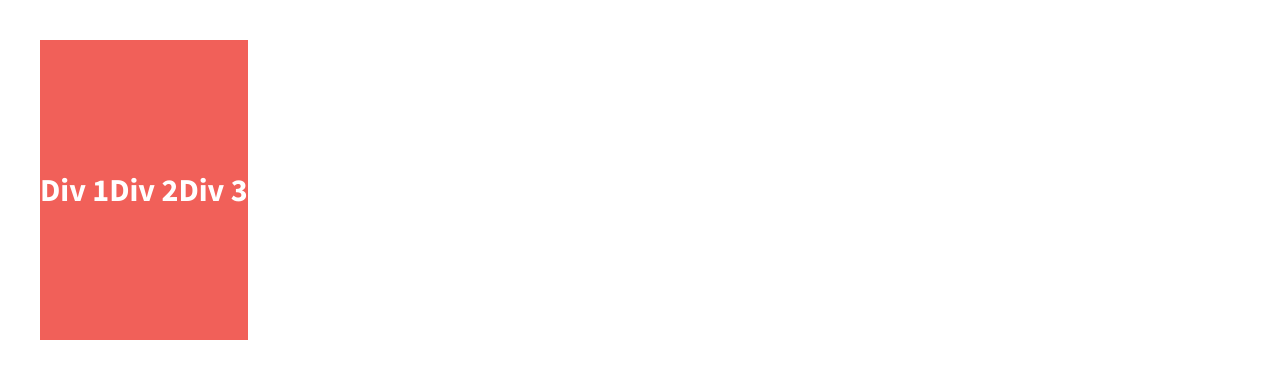
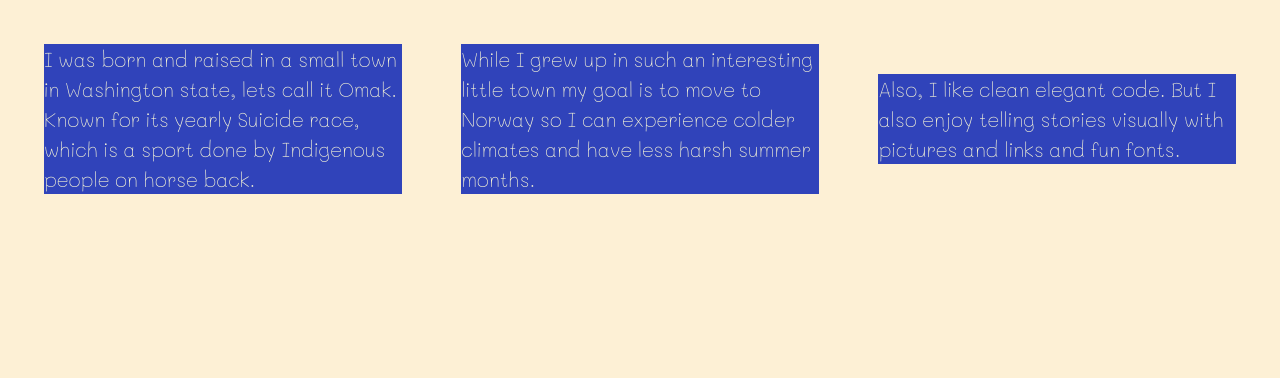
Before and after one commit to lokisonoflaufey/fun-with-flexbox-2, a plain HTML site: page index.html in a window 1280 px wide. Drawn offline with nearby package versions, Linux system fonts and the light colour scheme.

Commit message:
added some customizations and personalizations

```diff
--- a/css/main.css
+++ b/css/main.css
@@ -97,31 +97,36 @@ textarea {
 
 
 html {
-  background-color: #fff;
+  background-color: #fdf0d5;
   height: 100%;
+  width: 100%;
 }
 
 body {
-  font-family: 'Source Sans Pro', sans-serif;
-  padding: 2em;
-  font-size: 1.25em;
+  font-family: 'Mali', cursive;
+  padding: 2.75em;
+  font-size: 1em;
   height: 100%;
+  font-weight: 300;
 }
 
 .wrapper {
   display: flex;
-  font-weight: 700;
+  flex-flow: row wrap;
+  justify-content: space-between;
+  align-items: center;
 }
 
 .div-1, .div-2, .div-3 {
   display: flex;
   justify-content: center;
   align-items: center;
-  color: #fff;
+  color: rgb(250, 248, 215);
   line-height: 1.5em;
-  font-size: 1.6em;
-  background-color: #f16059;
-  height: 300px;
+  font-size: 1.25em;
+  background-color: #3043ba;
+  height: auto;
+  width: 30%;
 }
 
 
--- a/index.html
+++ b/index.html
@@ -3,7 +3,7 @@
     <head>
         <meta charset="utf-8">
         <meta http-equiv="x-ua-compatible" content="ie=edge">
-        <title>Make me into a grid!</title>
+        <title>&#9789; A little about Lenore &#9790;</title>
         <meta name="description" content="">
         <meta name="viewport" content="width=device-width, initial-scale=1">
 
@@ -13,8 +13,9 @@
         <link rel="stylesheet" href="css/normalize.css">
         <link rel="stylesheet" href="css/main.css">
         <script src="js/vendor/modernizr-2.8.3.min.js"></script>
-        <link href='http://fonts.googleapis.com/css?family=Lora:700' rel='stylesheet' type='text/css'>
-        <link href='http://fonts.googleapis.com/css?family=Source+Sans+Pro:400,700' rel='stylesheet' type='text/css'>
+        <link rel="preconnect" href="https://fonts.googleapis.com">
+<link rel="preconnect" href="https://fonts.gstatic.com" crossorigin>
+<link href="https://fonts.googleapis.com/css2?family=Amatic+SC:wght@400;700&family=Architects+Daughter&family=Mali:wght@200;400&family=Parisienne&display=swap" rel="stylesheet">
     </head>
     <body>
         <!--[if lt IE 8]>
@@ -23,13 +24,13 @@
 
         <section class="wrapper">
             <div class="div-1">
-                Div 1
+                I was born and raised in a small town in Washington state, lets call it Omak. Known for its yearly Suicide race, which is a sport done by Indigenous people on horse back.
             </div>
             <div class="div-2">
-                Div 2
+               While I grew up in such an interesting little town my goal is to move to Norway so I can experience colder climates and have less harsh summer months.
             </div>
             <div class="div-3">
-                Div 3
+                Also, I like clean elegant code. But I also enjoy telling stories visually with pictures and links and fun fonts.
             </div>
         </section>
 
```
